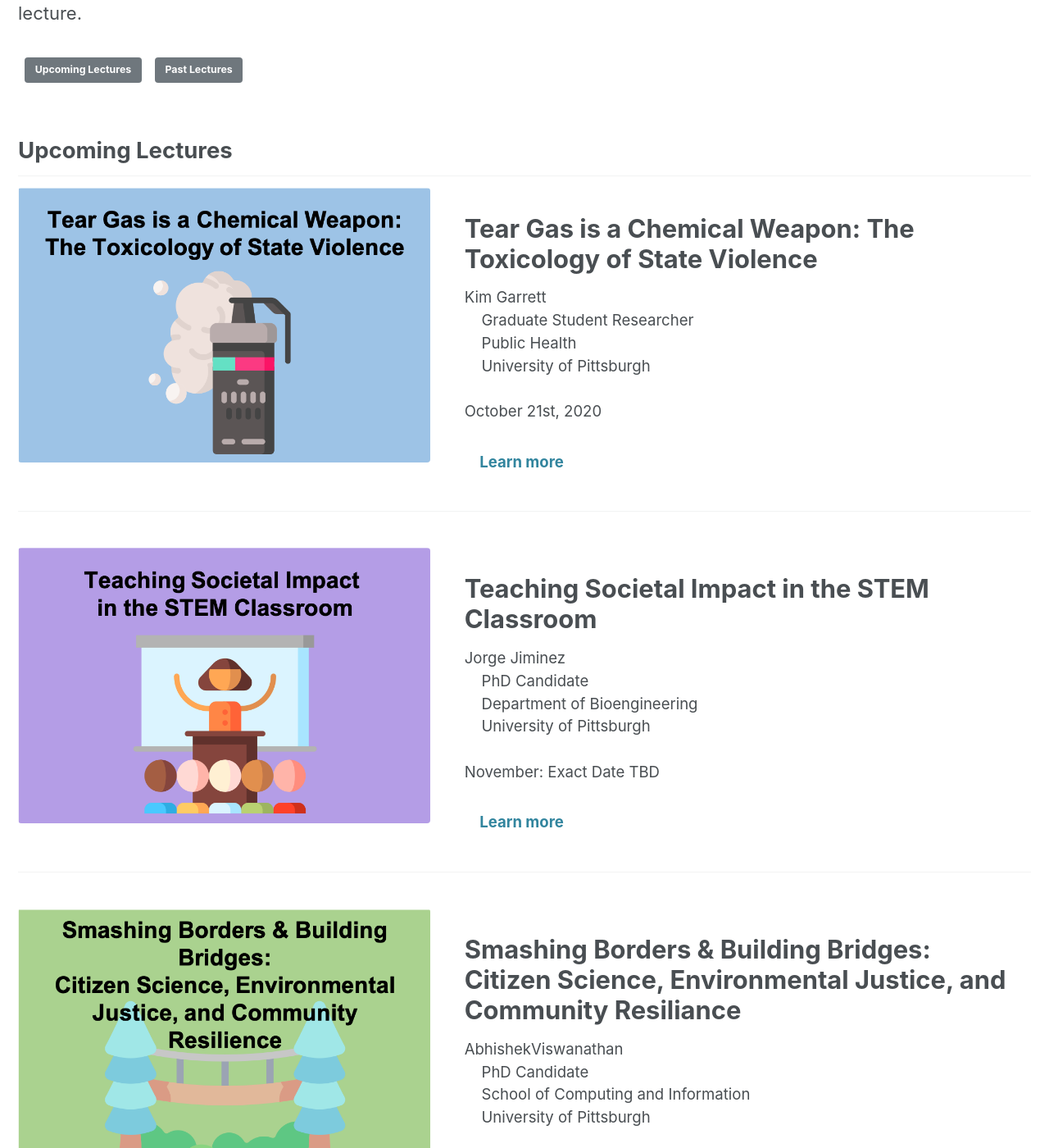
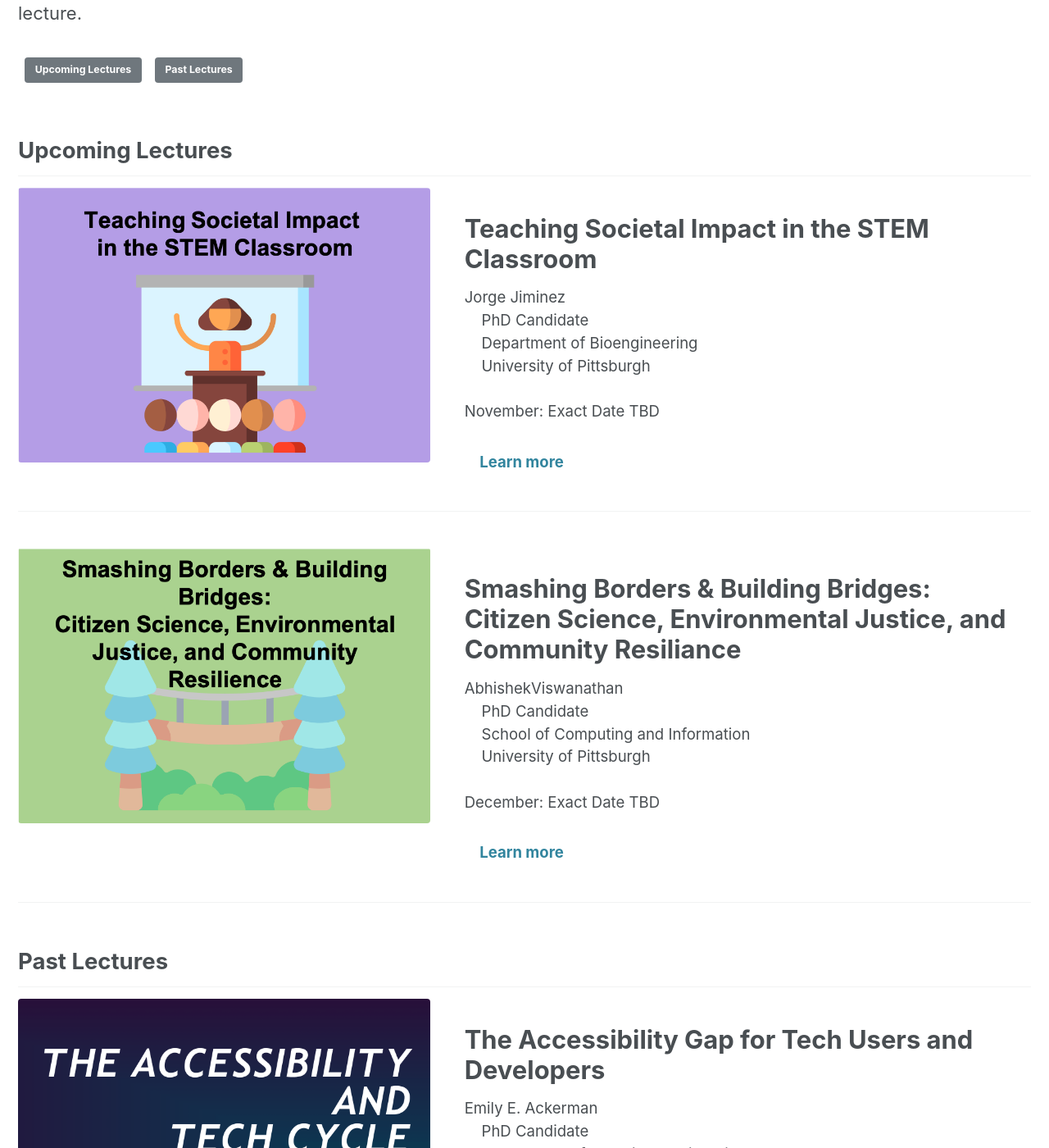
Before and after one commit to gsoc-stemsoc/gsoc-stemsoc.github.io, a Jekyll site: the page built from _pages/lectures.md, in a window 1280 px wide and 1400 px high, scrolled down 209 px. Shown: the whole window at 82% size. Built offline with Jekyll 4.4.1, drawn with Linux system fonts in a browser that asks for light colours; cached includes are drawn as plain includes; nearby versions of some CDN libraries; some of the changed text lies outside the part shown.

Commit message:
Fixed lectures page.

```diff
--- a/_pages/lectures.md
+++ b/_pages/lectures.md
@@ -45,13 +45,13 @@
 
 <a name="ul"></a>
 ## Upcoming Lectures
-{% include feature_row id="Lecture2_KimGarrett" type="left" %}
 {% include feature_row id="Lecture3_JorgeJiminez" type="left" %}
 {% include feature_row id="Lecture4_AbhishekViswanathan" type="left" %}
 
 <a name="pl"></a>
 ## Past Lectures
 {% include feature_row id="Lecture1_EmilyAckerman" type="left" %}
+{% include feature_row id="Lecture2_KimGarrett" type="left" %}
 
 <table style="width:100%">
   <tr>
```
Also changed, not shown: assets/img/lectures/L2_TOC.png, assets/img/lectures/L2_TOC_orig.png (added), 3 other files.
